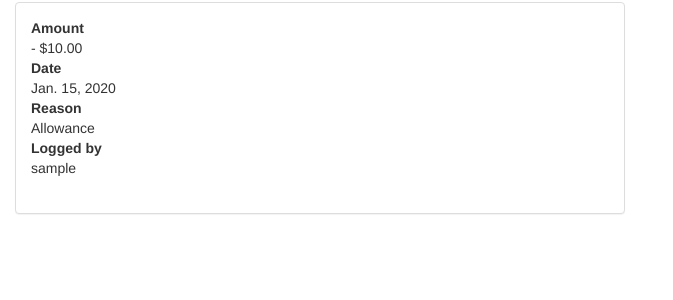
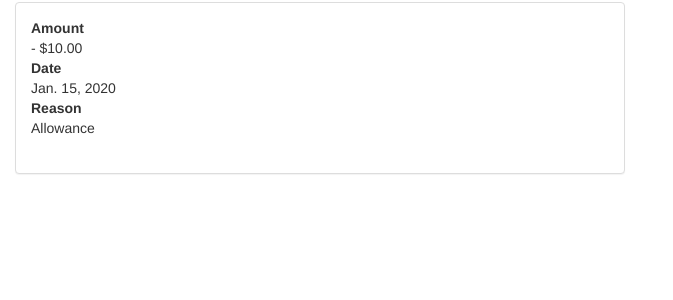
Before and after one commit to arecker/moolah, a Django app: page /transaction/1/ in a window 1280 px wide. Shown: the part 187-487 px from the top of the page, without its empty margins (0-673 px from the left). Run offline with Django 3.2, Linux system fonts and the light colour scheme; a user stored in the database is signed in; tables that the repository leaves empty hold one stand-in row (values such as "Sample post"); parts of the project's set-up code (start-up, migrations or seed data) failed here and were passed over; some libraries are stand-ins or nearby versions.

Commit message:
Transaction: removes user from template

```diff
--- a/spending/templates/spending/transaction_detail.html
+++ b/spending/templates/spending/transaction_detail.html
@@ -15,8 +15,6 @@
             <dd>{{ object.timestamp | date }}</dd>
             <dt>Reason</dt>
             <dd>{{ object.get_reason_display }}</dd>
-            <dt>Logged by</dt>
-            <dd>{{ object.logged_by }}</dd>
           </dl>
         </div>
       </div>
```
